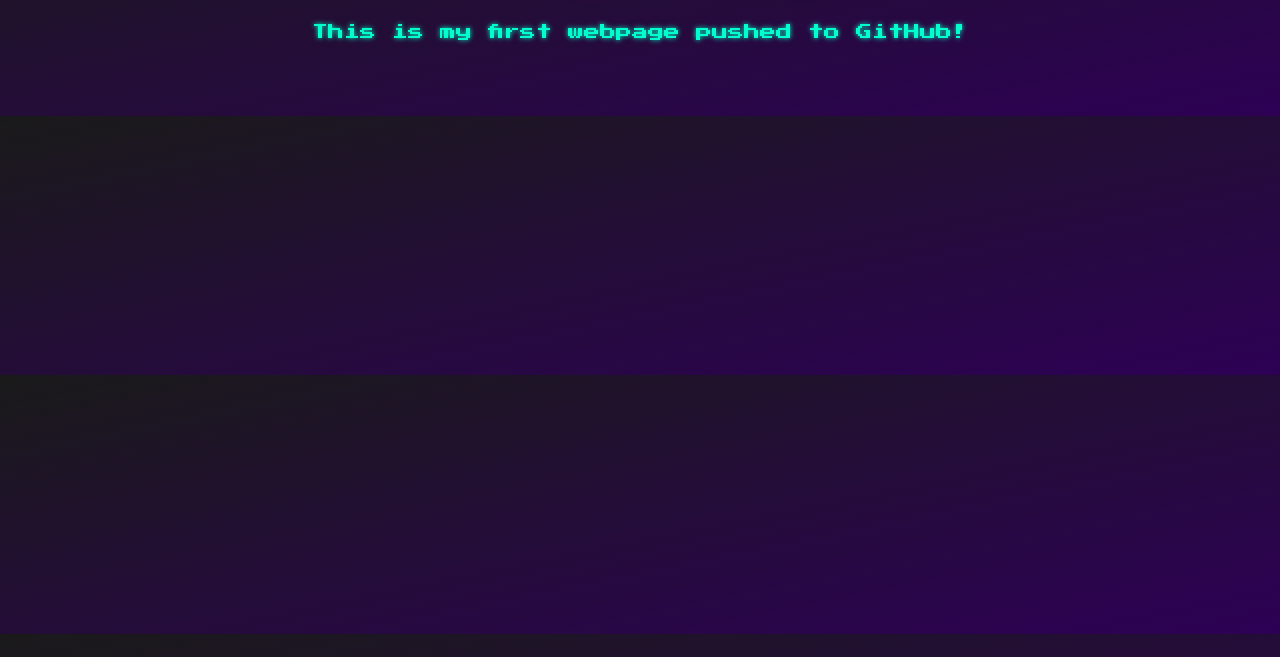
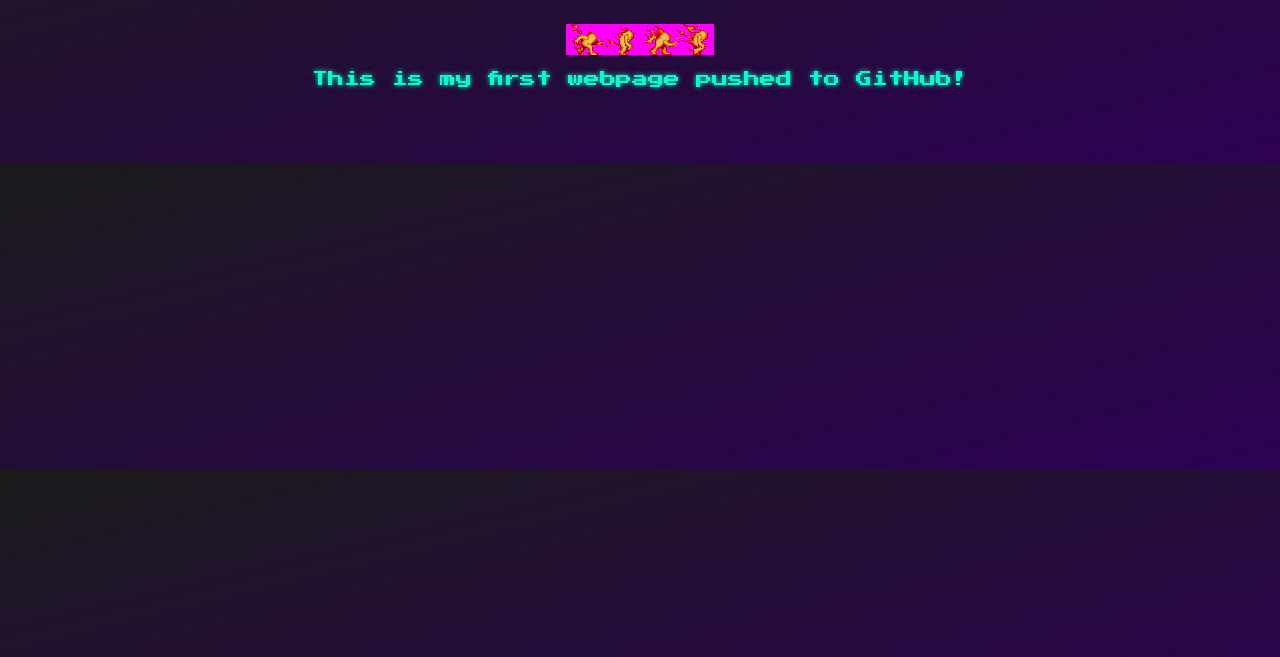
Before and after one commit to tweedshark/hello-world-web, a plain HTML site: page index.html in a window 1280 px wide. Shown: the part 143-800 px from the top of the page. Drawn offline with Linux system fonts and the light colour scheme.

Commit message:
Update HTML to show sprite

```diff
--- a/index.html
+++ b/index.html
@@ -6,6 +6,7 @@
       </head>
   <body>
     <h1>Hello, World!</h1>
+    <img src="sprite.png" alt="Sprite" class="sprite">
     <p>This is my first webpage pushed to GitHub!</p>
   </body>
 </html>
```
